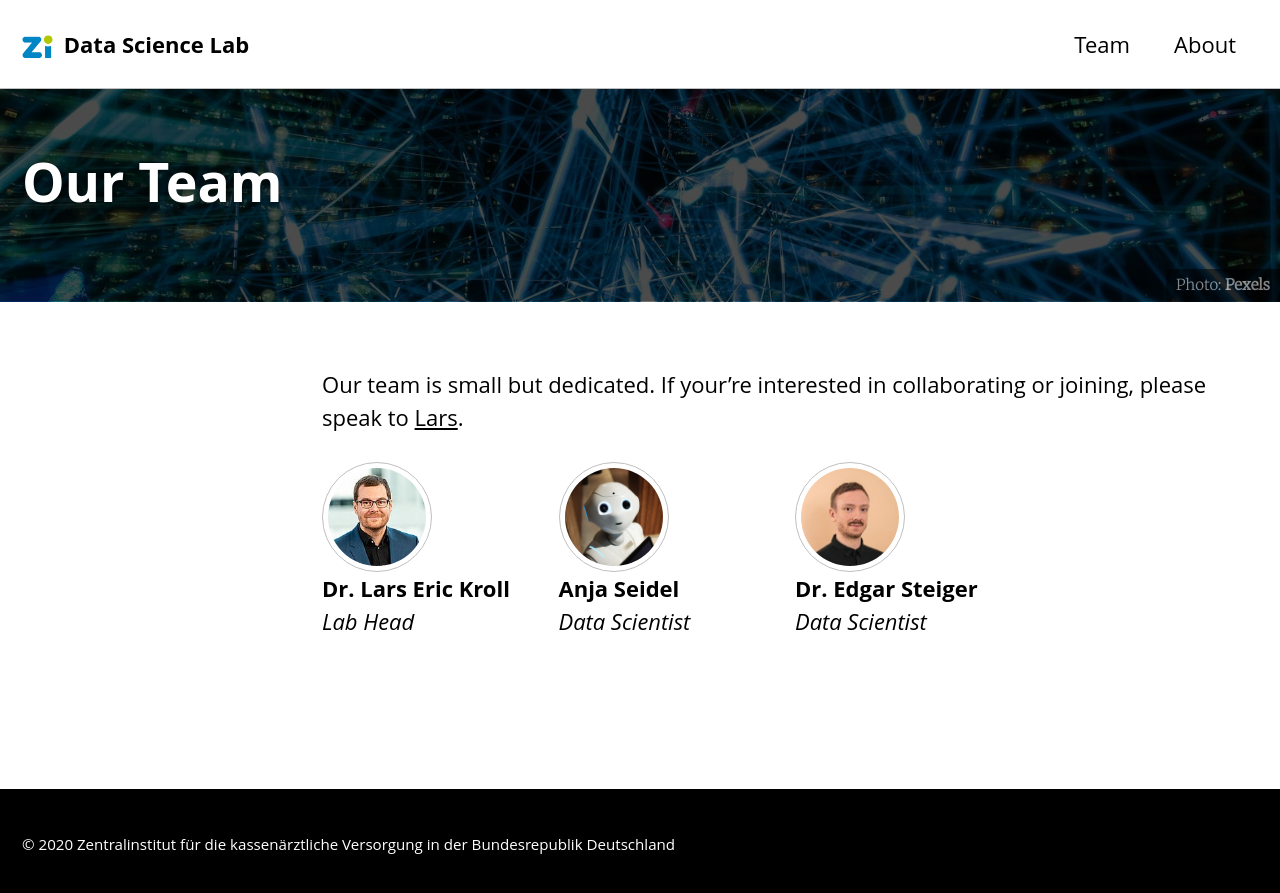
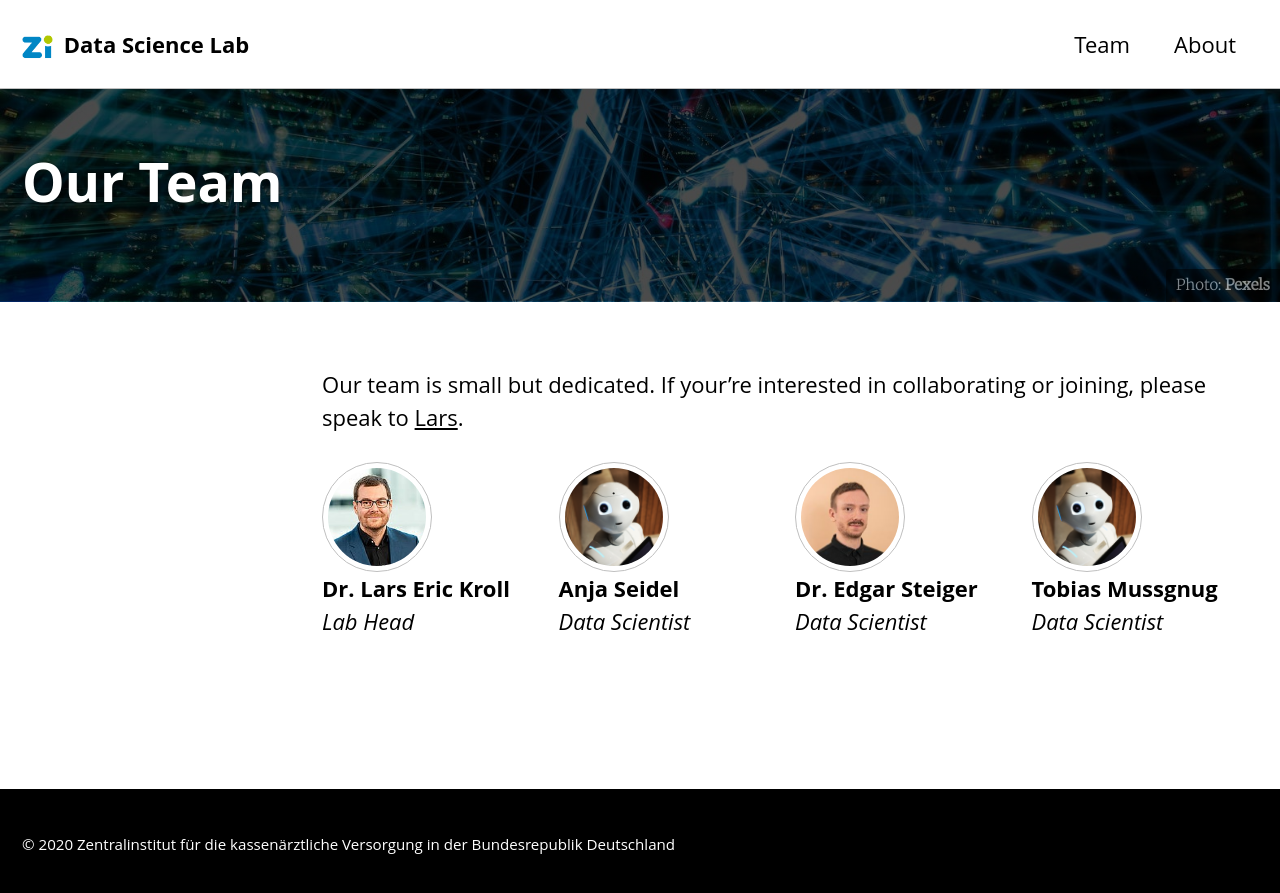
Before and after one commit to zidatalab/zidatalab.github.io, a Jekyll site: the page built from _pages/Team.md, in a window 1280 px wide. Shown: the top 893 px of the page. Built offline with Jekyll 4.4.1, drawn with Linux system fonts in a browser that asks for light colours; cached includes are drawn as plain includes; nearby versions of some CDN libraries.

Commit message:
Update authors.yml

```diff
--- a/_data/authors.yml
+++ b/_data/authors.yml
@@ -19,3 +19,7 @@ Edgar:
       - label: "Twitter"
         icon: "fab fa-fw fa-twitter-square"
         url: "https://twitter.com/edquartett"
+Tobias:
+  name    : "Tobias Mussgnug"
+  bio         : "Data Scientist"
+  avatar      : "/assets/images/robot-min.jpg"
```
